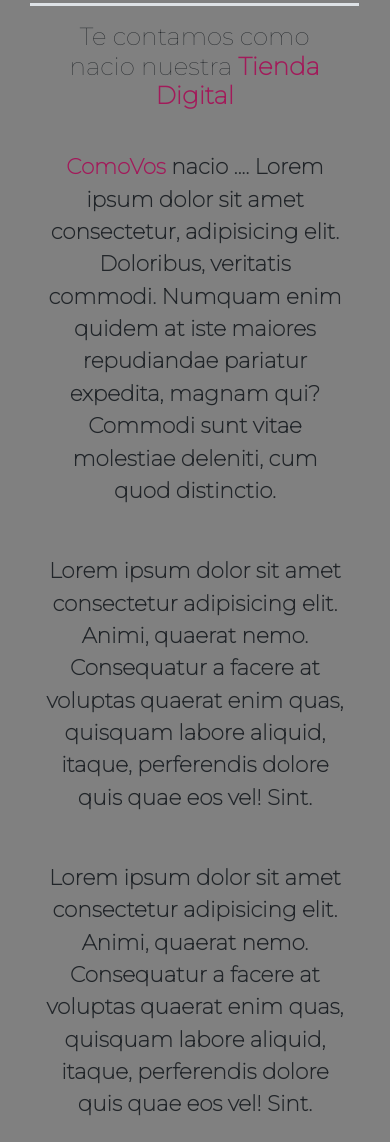
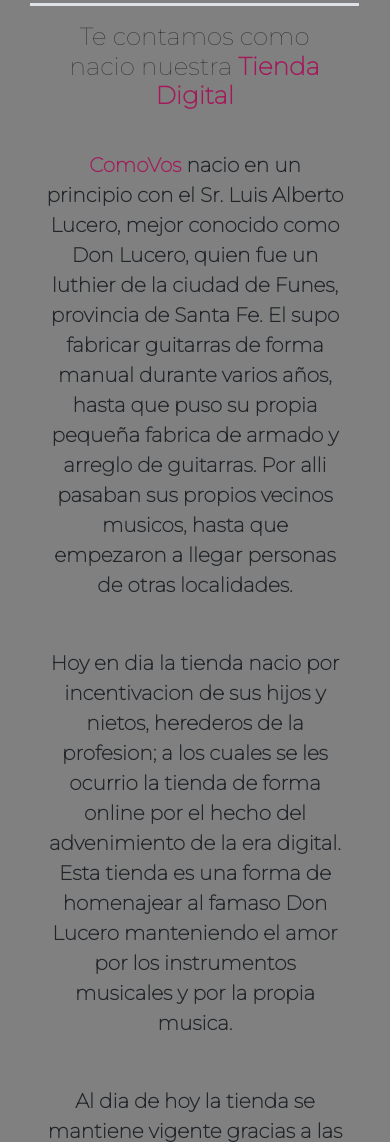
Before and after one commit to maurozavatti/ComoVosMusica.github.io, a plain HTML site: page pages/nosotros.html in a window 390 px wide. Shown: the part 151-1293 px from the top of the page. Drawn offline with nearby package versions, Linux system fonts and the light colour scheme; a web font is replaced by a local one.

Commit message:
modifique readme y agregue historia

```diff
--- a/assets/scss/_mediaqueries.scss
+++ b/assets/scss/_mediaqueries.scss
@@ -86,7 +86,11 @@
     }
     #historia{
         width: 90% !important;
+        .parrafoHistoria{
+            font-size: 20px !important;
+        }
     }
+
     footer{
         font-size: 10px;
         flex-direction: column;
--- a/pages/nosotros.html
+++ b/pages/nosotros.html
@@ -42,9 +42,10 @@
 
          <section class="w-50 mx-auto text-center pt-5" id="historia">
              <h1 class="animated pulse p-3 fs-2 border-top border-3 font-weight-bold">Te contamos como nacio nuestra <span class="textTienda"> Tienda Digital</span></h1>
-             <p class="p-3 fs-4"><span class="textParrafo">ComoVos</span> nacio .... Lorem ipsum dolor sit amet consectetur, adipisicing elit. Doloribus, veritatis commodi. Numquam enim quidem at iste maiores repudiandae pariatur expedita, magnam qui? Commodi sunt vitae molestiae deleniti, cum quod distinctio.</p>
-             <p class="p-3 fs-4">Lorem ipsum dolor sit amet consectetur adipisicing elit. Animi, quaerat nemo. Consequatur a facere at voluptas quaerat enim quas, quisquam labore aliquid, itaque, perferendis dolore quis quae eos vel! Sint.</p>
-             <p class="p-3 fs-4">Lorem ipsum dolor sit amet consectetur adipisicing elit. Animi, quaerat nemo. Consequatur a facere at voluptas quaerat enim quas, quisquam labore aliquid, itaque, perferendis dolore quis quae eos vel! Sint.</p>
+             <p class="p-3 fs-4 parrafoHistoria"><span class="textParrafo">ComoVos</span> nacio en un principio con el Sr. Luis Alberto Lucero, mejor conocido como Don Lucero, quien fue un luthier de la ciudad de Funes, provincia de Santa Fe.<b> El supo fabricar guitarras de forma manual durante varios años, hasta que puso su propia pequeña fabrica de armado y arreglo de guitarras. Por alli pasaban sus propios vecinos musicos, hasta que empezaron a llegar personas de otras localidades.</b></p>
+             <p class="p-3 fs-4 parrafoHistoria">Hoy en dia la tienda nacio por incentivacion de sus hijos y nietos, herederos de la profesion; a los cuales se les ocurrio la tienda de forma online por el hecho del advenimiento de la era digital. Esta tienda es una forma de homenajear al famaso Don Lucero manteniendo el amor por los instrumentos musicales y por la propia musica. </p>
+             <p class="p-3 fs-4 parrafoHistoria">Al dia de hoy la tienda se mantiene vigente gracias a las redes y a internet, siendo los canales mas adecuados para la comercializacion de los instrumentos. Los cuales se envian a todo el pais dentro de los 7 dias habiles como maximo, bien cuidados y protejidos, para que llegar a los clientes de forma cuidada y segura.</p>
+             <p class="p-3 fs-4 parrafoHistoria"> Y ahora podes encontrar a <span class="textParrafo">Comovos</span> en su nueva tienda fisica en la cuidad de Funes, situada en ¡el mismo lugar donde era la casa de Don Lucero!</p>
           </section>
 
          <footer class="w-100 d-flex flex-wrap align-items-center justify-content-between mt-5">
```
Also changed, not shown: assets/css/style.css, 2 other files.
